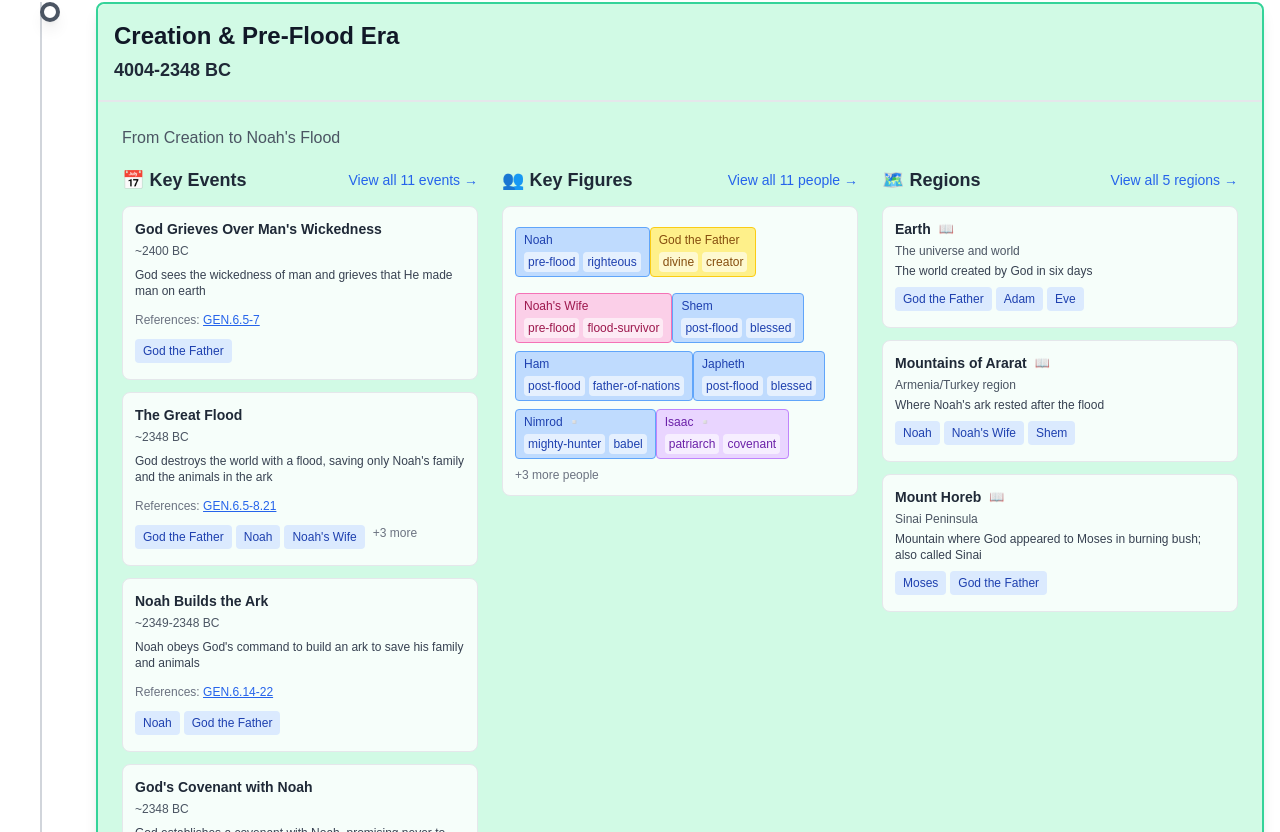
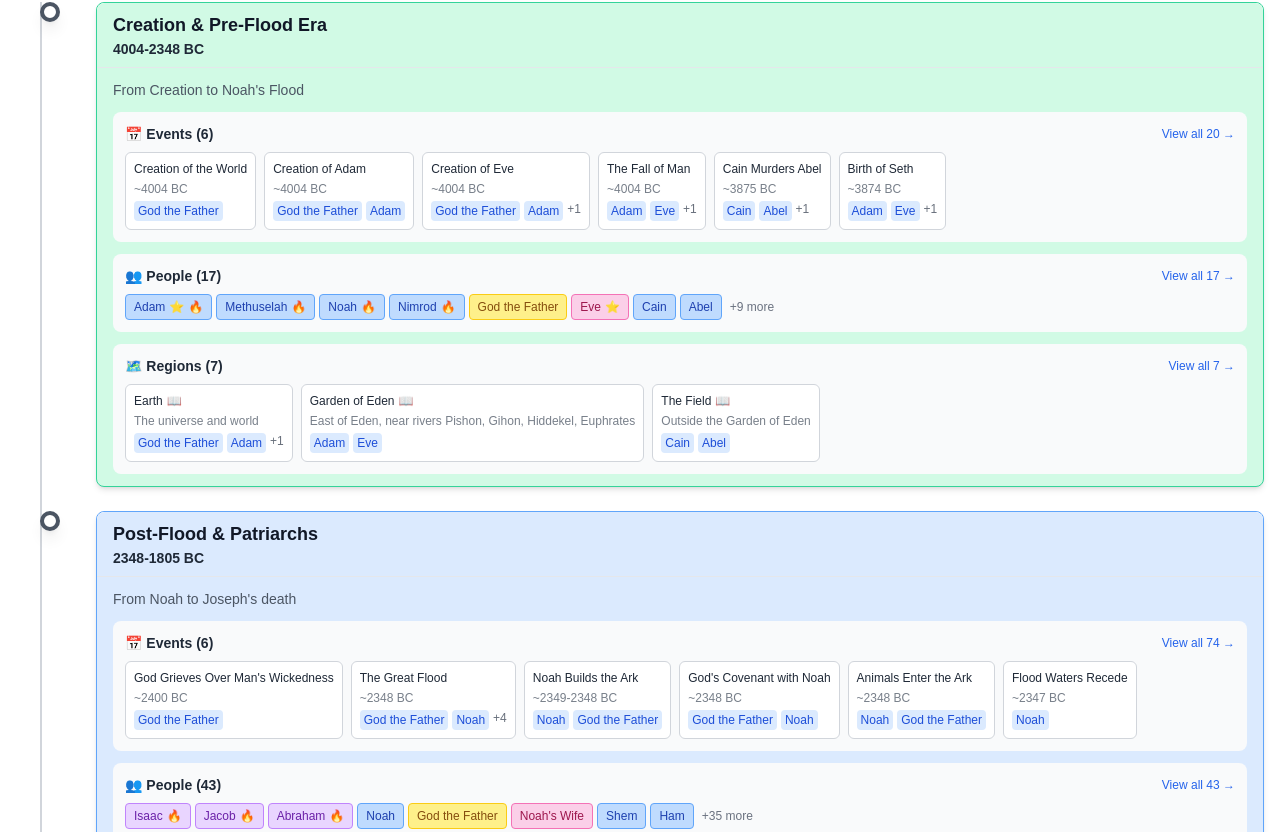
Before and after one commit to Olson3R/bibleannals, a Next.js app: page / in a window 1280 px wide. Shown: the part 688-1520 px from the top of the page. Built offline with nearby package versions, Linux system fonts and the light colour scheme.

Commit message:
Change period layout on timeline

```diff
--- a/app/components/BiblicalTimeline.tsx
+++ b/app/components/BiblicalTimeline.tsx
@@ -698,7 +698,7 @@ export function BiblicalTimeline({
             )
           )
           .map((period, index) => (
-          <article key={index} id={`period-${period.slug}`} className="relative mb-16" aria-labelledby={`period-${period.slug}-heading`}>
+          <article key={index} id={`period-${period.slug}`} className="relative mb-6" aria-labelledby={`period-${period.slug}-heading`}>
             {/* Timeline dot */}
             <div className="absolute left-6 w-5 h-5 bg-white dark:bg-gray-800 border-4 border-gray-600 dark:border-gray-400 rounded-full z-10 shadow-lg" aria-hidden="true"></div>
 
--- a/app/components/timeline/TimelinePeriodCard.tsx
+++ b/app/components/timeline/TimelinePeriodCard.tsx
@@ -6,7 +6,7 @@ import { useEffect } from 'react';
 import { useSearchParams } from 'next/navigation';
 import { NavLink } from '../ui';
 import type { BiblicalPerson, BiblicalEvent, BiblicalRegion, TimelinePeriod } from '../../types/biblical';
-import { getBibleUrl, getRegionStudyUrl, isElementVisible, scrollToElementWithOffset } from '../../utils';
+import { getRegionStudyUrl, isElementVisible, scrollToElementWithOffset } from '../../utils';
 import { getPeriodColors } from '../../utils/color-palette';
 import { isWithinDateRange, parseDate } from '../../utils/date-parsing';
 import { isRelevantToPeriod, getCombinedRelevance } from '../../utils/period-relevance';
@@ -36,7 +36,6 @@ function PersonCard({ person, periodSlug, allPeriods }: { person: BiblicalPerson
   };
 
   const colors = getColorScheme(person);
-  const displayTags = person.tags?.filter(tag => tag !== 'biblical').slice(0, 2) || [];
 
   // Get relevance info for this person in current period
   const relevanceInfo = allPeriods && periodSlug ?
@@ -52,41 +51,24 @@ function PersonCard({ person, periodSlug, allPeriods }: { person: BiblicalPerson
   };
 
   return (
-    <div className="inline-block mb-2">
     <NavLink
       href={`/people/${person.id}?from=timeline&period=${periodSlug || ''}`}
-        className={`block px-2 py-1 rounded border cursor-pointer transition-all duration-200 hover:shadow-md text-xs ${colors.bg} ${colors.border} ${colors.text}`}
+      className={`inline-block px-2 py-1 rounded border cursor-pointer transition-all duration-200 hover:shadow-sm text-xs ${colors.bg} ${colors.border} ${colors.text}`}
       data-person-id={person.id}
     >
-        <div className="flex flex-col">
-          <div className="flex items-center">
+      <div className="flex items-center gap-1">
         <span className="font-medium">{person.name}</span>
-            {person.created && <span className="ml-1 text-orange-600 dark:text-orange-400" title="Created by God">⭐</span>}
-            {person.translated && <span className="ml-1 text-cyan-600 dark:text-cyan-400" title="Translated (taken up without death)">↗️</span>}
+        {person.created && <span className="text-orange-600 dark:text-orange-400" title="Created by God">⭐</span>}
+        {person.translated && <span className="text-cyan-600 dark:text-cyan-400" title="Translated (taken up without death)">↗️</span>}
         {getRelevanceIndicator() && (
           <span
-                className="ml-1"
             title={relevanceInfo ? `${relevanceInfo.reason.replace('-', ' ')} (${Math.round(relevanceInfo.relevance * 100)}% relevance)` : ''}
           >
             {getRelevanceIndicator()}
           </span>
         )}
       </div>
-          {displayTags.length > 0 && (
-            <div className="flex flex-wrap gap-1 mt-1">
-              {displayTags.map((tag, index) => (
-                <span
-                  key={index}
-                  className="px-1 py-0.5 text-xs bg-white bg-opacity-60 dark:bg-black dark:bg-opacity-30 rounded"
-                >
-                  {tag}
-                </span>
-              ))}
-            </div>
-          )}
-        </div>
     </NavLink>
-    </div>
   );
 }
 
@@ -524,11 +506,13 @@ export function TimelinePeriodCard({
   }, [searchParams, periodSlug, periodEvents, relevantRegions]);
 
   return (
-    <div className={`rounded-lg border-2 ${getPeriodColors(period.colorIndex)} shadow-lg mb-8`} data-period-id={periodSlug} id={`period-${periodSlug}`}>
-      {/* Sticky Period Header */}
-      <div className="sticky top-[120px] lg:top-[180px] z-20 bg-white dark:bg-gray-800 border-b-2 border-gray-200 dark:border-gray-700 rounded-t-lg">
-        <div className={`p-4 ${getPeriodColors(period.colorIndex)} rounded-t-lg relative group`}>
-          <h3 className="text-2xl font-bold text-gray-900 dark:text-white mb-1">
+    <div className={`rounded-lg border ${getPeriodColors(period.colorIndex)} shadow-md mb-4`} data-period-id={periodSlug} id={`period-${periodSlug}`}>
+      {/* Compact Period Header */}
+      <div className="sticky top-[120px] lg:top-[180px] z-20 bg-white dark:bg-gray-800 border-b border-gray-200 dark:border-gray-700 rounded-t-lg">
+        <div className={`px-4 py-2 ${getPeriodColors(period.colorIndex)} rounded-t-lg relative group`}>
+          <div className="flex items-center justify-between">
+            <div>
+              <h3 className="text-lg font-bold text-gray-900 dark:text-white">
                 <NavLink
                   href={`/periods/${periodSlug}`}
                   className="text-left hover:text-blue-600 dark:hover:text-blue-400 hover:underline cursor-pointer"
@@ -536,7 +520,8 @@ export function TimelinePeriodCard({
                   {period.name}
                 </NavLink>
               </h3>
-          <p className="text-lg font-semibold text-gray-800 dark:text-gray-100">{period.dateRange}</p>
+              <p className="text-sm font-semibold text-gray-800 dark:text-gray-100">{period.dateRange}</p>
+            </div>
 
             {/* Copy Link Button */}
             <button
@@ -555,102 +540,66 @@ export function TimelinePeriodCard({
                   button.classList.remove('bg-green-100', 'text-green-600');
                 }, 1000);
               }}
-            className="absolute top-2 right-2 w-6 h-6 bg-white dark:bg-gray-800 border border-gray-300 dark:border-gray-600 rounded-full shadow-sm hover:shadow-md transition-all duration-200 opacity-0 group-hover:opacity-100 flex items-center justify-center text-xs text-gray-600 dark:text-gray-300 hover:text-gray-800 dark:hover:text-gray-100"
+              className="w-6 h-6 bg-white dark:bg-gray-800 border border-gray-300 dark:border-gray-600 rounded-full shadow-sm hover:shadow-md transition-all duration-200 opacity-0 group-hover:opacity-100 flex items-center justify-center text-xs text-gray-600 dark:text-gray-300 hover:text-gray-800 dark:hover:text-gray-100"
               title="Copy link to this period on timeline"
             >
               🔗
             </button>
           </div>
         </div>
+      </div>
 
-      {/* Period Content */}
-      <div className="p-6">
-        <p className="text-gray-600 dark:text-gray-300 mb-4">{period.description}</p>
+      {/* Compact Period Content */}
+      <div className="px-4 py-3">
+        <p className="text-sm text-gray-600 dark:text-gray-300 mb-3">{period.description}</p>
 
-        <div className={`grid grid-cols-1 gap-6 ${
-          [showEvents, showPeople, showRegions].filter(Boolean).length === 3 ? 'lg:grid-cols-3' :
-          [showEvents, showPeople, showRegions].filter(Boolean).length === 2 ? 'lg:grid-cols-2' :
-          'lg:grid-cols-1'
-        }`}>
-          {/* Events Column */}
+        <div className="space-y-3">{/* Changed from grid to vertical stacking for more compact layout */}
+          {/* Events Section - Compact Horizontal Layout */}
           {showEvents && (
-            <div>
-              <div className="flex items-center justify-between mb-3">
-                <h4 className="font-bold text-gray-800 dark:text-gray-200 text-lg">📅 Key Events</h4>
+            <div className="bg-gray-50 dark:bg-gray-800/50 rounded-lg p-3">
+              <div className="flex items-center justify-between mb-2">
+                <h4 className="font-semibold text-gray-800 dark:text-gray-200 text-sm">📅 Events ({periodEvents.length})</h4>
                 {allPeriodEvents.length > MAX_EVENTS_DISPLAY && (
                   <button
                     onClick={() => showPeriodEvents(period.name)}
-                    className="text-sm text-blue-600 hover:text-blue-800 hover:underline"
+                    className="text-xs text-blue-600 hover:text-blue-800 hover:underline"
                   >
-                    View all {allPeriodEvents.length} events →
+                    View all {allPeriodEvents.length} →
                   </button>
                 )}
               </div>
-              <div className="space-y-3">
+              <div className="flex flex-wrap gap-2">
                 {periodEvents.map((event) => {
                   const selectedEventId = searchParams.get('selected')?.split(':')[1];
                   const isEventSelected = selectedEventId === event.id;
                   return (
-                    <div key={event.id} className={`rounded-lg p-3 border transition-all duration-200 ${
+                    <div key={event.id} className={`rounded-md p-2 border text-xs transition-all duration-200 cursor-pointer hover:shadow-sm ${
                       isEventSelected
-                        ? 'bg-green-50 dark:bg-green-900/20 border-green-500 dark:border-green-400 shadow-lg ring-2 ring-green-300 dark:ring-green-600'
-                        : 'bg-white dark:bg-gray-800 bg-opacity-80 dark:bg-opacity-90 border-gray-200 dark:border-gray-600'
-                    }`} data-event-id={event.id}>
-                      <h5 className={`font-semibold text-sm mb-1 ${
-                        isEventSelected ? 'text-green-900 dark:text-green-100' : 'text-gray-800 dark:text-gray-200'
+                        ? 'bg-green-100 dark:bg-green-900/30 border-green-400 dark:border-green-500 text-green-800 dark:text-green-200'
+                        : 'bg-white dark:bg-gray-700 border-gray-300 dark:border-gray-600 text-gray-700 dark:text-gray-300 hover:bg-gray-50 dark:hover:bg-gray-600'
+                    }`} data-event-id={event.id} onClick={() => onEventClick(event, periodSlug)}>
+                      <div className={`font-medium mb-1 ${
+                        isEventSelected ? 'text-green-800 dark:text-green-200' : 'text-gray-800 dark:text-gray-200'
                       }`}>
-                        <button
-                          className={`text-left hover:underline cursor-pointer ${
-                            isEventSelected ? 'text-green-900 dark:text-green-100 hover:text-green-700 dark:hover:text-green-200' : 'hover:text-blue-600'
-                          }`}
-                          onClick={() => onEventClick(event, periodSlug)}
-                        >
                         {event.name}
-                        </button>
-                      </h5>
-                      <p className={`text-xs mb-2 ${
-                        isEventSelected ? 'text-green-700 dark:text-green-200' : 'text-gray-600 dark:text-gray-400'
-                      }`}>{event.date}</p>
-                      <p className={`text-xs mb-2 ${
-                        isEventSelected ? 'text-green-800 dark:text-green-300' : 'text-gray-700 dark:text-gray-300'
-                      }`}>{event.description}</p>
-                      {event.references && event.references.length > 0 && (
-                        <div className="mb-2">
-                          <span className="text-xs text-gray-500 dark:text-gray-400">References: </span>
-                          {event.references.slice(0, 2).map((ref, refIndex) => (
-                            <span key={refIndex}>
-                              <a
-                                href={getBibleUrl(ref)}
-                                target="_blank"
-                                rel="noopener noreferrer"
-                                className="text-xs text-blue-600 hover:text-blue-800 underline"
-                              >
-                                {ref.replace('.KJV', '')}
-                              </a>
-                              {refIndex < event.references.slice(0, 2).length - 1 && ', '}
-                            </span>
-                          ))}
-                          {event.references.length > 2 && (
-                            <span className="text-xs text-gray-500 dark:text-gray-400"> +{event.references.length - 2} more</span>
-                          )}
                       </div>
-                      )}
-                      {showPeople && event.participants.length > 0 && (
-                        <div className="flex flex-wrap">
-                          {event.participants.slice(0, 3).map(participantId => {
+                      <div className={`text-xs opacity-75 ${
+                        isEventSelected ? 'text-green-700 dark:text-green-300' : 'text-gray-600 dark:text-gray-400'
+                      }`}>
+                        {event.date}
+                      </div>
+                      {event.participants.length > 0 && (
+                        <div className="flex flex-wrap gap-1 mt-1">
+                          {event.participants.slice(0, 2).map(participantId => {
                             const person = getPersonById(participantId);
                             return person ? (
-                              <NavLink
-                                key={participantId}
-                                href={`/people/${person.id}?from=timeline&period=${periodSlug}`}
-                                className="text-xs bg-blue-100 text-blue-800 px-2 py-1 rounded mr-1 mb-1 hover:bg-blue-200 inline-block"
-                              >
+                              <span key={participantId} className="text-xs bg-blue-100 dark:bg-blue-900/30 text-blue-700 dark:text-blue-300 px-1 py-0.5 rounded">
                                 {person.name}
-                              </NavLink>
+                              </span>
                             ) : null;
                           })}
-                          {event.participants.length > 3 && (
-                            <span className="text-xs text-gray-500 dark:text-gray-400 ml-1">+{event.participants.length - 3} more</span>
+                          {event.participants.length > 2 && (
+                            <span className="text-xs opacity-75">+{event.participants.length - 2}</span>
                           )}
                         </div>
                       )}
@@ -661,22 +610,21 @@ export function TimelinePeriodCard({
             </div>
           )}
 
-          {/* People Column */}
+          {/* People Section - Compact */}
           {showPeople && (
-            <div>
-              <div className="flex items-center justify-between mb-3">
-                <h4 className="font-bold text-gray-800 dark:text-gray-200 text-lg">👥 Key Figures</h4>
+            <div className="bg-gray-50 dark:bg-gray-800/50 rounded-lg p-3">
+              <div className="flex items-center justify-between mb-2">
+                <h4 className="font-semibold text-gray-800 dark:text-gray-200 text-sm">👥 People ({allParticipants.size})</h4>
                 {allParticipants.size > MAX_PEOPLE_DISPLAY && (
                   <button
                     onClick={() => showPeriodPeople(period.name)}
-                    className="text-sm text-blue-600 hover:text-blue-800 hover:underline"
+                    className="text-xs text-blue-600 hover:text-blue-800 hover:underline"
                   >
-                    View all {allParticipants.size} people →
+                    View all {allParticipants.size} →
                   </button>
                 )}
               </div>
-              <div className="bg-white dark:bg-gray-800 bg-opacity-80 dark:bg-opacity-90 rounded-lg p-3 border border-gray-200 dark:border-gray-600">
-                <div className="space-y-2">
+              <div className="flex flex-wrap gap-1">
                 {displayedParticipants.map(participantId => {
                   const person = getPersonById(participantId);
                   return person ? (
@@ -684,78 +632,69 @@ export function TimelinePeriodCard({
                   ) : null;
                 })}
                 {!hasAdvancedFilters && allParticipants.size > MAX_PEOPLE_DISPLAY && (
-                    <p className="text-xs text-gray-500 dark:text-gray-400 mt-2">+{allParticipants.size - MAX_PEOPLE_DISPLAY} more people</p>
+                  <span className="text-xs text-gray-500 dark:text-gray-400 self-center ml-1">+{allParticipants.size - MAX_PEOPLE_DISPLAY} more</span>
                 )}
-                </div>
               </div>
             </div>
           )}
 
-          {/* Regions Column */}
+          {/* Regions Section - Compact */}
           {showRegions && (
-            <div>
-              <div className="flex items-center justify-between mb-3">
-                <h4 className="font-bold text-gray-800 dark:text-gray-200 text-lg">🗺️ Regions</h4>
+            <div className="bg-gray-50 dark:bg-gray-800/50 rounded-lg p-3">
+              <div className="flex items-center justify-between mb-2">
+                <h4 className="font-semibold text-gray-800 dark:text-gray-200 text-sm">🗺️ Regions ({allRelevantRegions.length})</h4>
                 {allRelevantRegions.length > MAX_REGIONS_DISPLAY && (
                   <button
                     onClick={() => showPeriodRegions(period.name)}
-                    className="text-sm text-blue-600 hover:text-blue-800 hover:underline"
+                    className="text-xs text-blue-600 hover:text-blue-800 hover:underline"
                   >
-                    View all {allRelevantRegions.length} regions →
+                    View all {allRelevantRegions.length} →
                   </button>
                 )}
               </div>
-              <div className="space-y-3">
+              <div className="flex flex-wrap gap-2">
                 {relevantRegions.map(region => {
                   const selectedRegionId = searchParams.get('selected')?.split(':')[1];
                   const isRegionSelected = selectedRegionId === region.id;
                   return (
-                    <div key={region.id} className={`rounded-lg p-3 border transition-all duration-200 ${
+                    <div key={region.id} className={`rounded-md p-2 border text-xs transition-all duration-200 cursor-pointer hover:shadow-sm ${
                       isRegionSelected
-                        ? 'bg-purple-50 dark:bg-purple-900/20 border-purple-500 dark:border-purple-400 shadow-lg ring-2 ring-purple-300 dark:ring-purple-600'
-                        : 'bg-white dark:bg-gray-800 bg-opacity-80 dark:bg-opacity-90 border-gray-200 dark:border-gray-600'
-                    }`} data-region-id={region.id}>
-                      <h5 className={`font-semibold text-sm mb-1 flex items-center gap-2 ${
-                        isRegionSelected ? 'text-purple-900 dark:text-purple-100' : 'text-gray-800 dark:text-gray-200'
+                        ? 'bg-purple-100 dark:bg-purple-900/30 border-purple-400 dark:border-purple-500 text-purple-800 dark:text-purple-200'
+                        : 'bg-white dark:bg-gray-700 border-gray-300 dark:border-gray-600 text-gray-700 dark:text-gray-300 hover:bg-gray-50 dark:hover:bg-gray-600'
+                    }`} data-region-id={region.id} onClick={() => onRegionClick(region, periodSlug)}>
+                      <div className={`font-medium mb-1 flex items-center gap-1 ${
+                        isRegionSelected ? 'text-purple-800 dark:text-purple-200' : 'text-gray-800 dark:text-gray-200'
                       }`}>
-                        <button
-                          className={`text-left hover:underline cursor-pointer ${
-                            isRegionSelected ? 'text-purple-900 dark:text-purple-100 hover:text-purple-700 dark:hover:text-purple-200' : 'hover:text-blue-600'
-                          }`}
-                          onClick={() => onRegionClick(region, periodSlug)}
-                        >
                         {region.name}
-                        </button>
                         <a
                           href={getRegionStudyUrl(region.name)}
                           target="_blank"
                           rel="noopener noreferrer"
                           className="text-blue-600 hover:text-blue-800 text-xs"
                           title="Study this region in the Bible"
+                          onClick={(e) => e.stopPropagation()}
                         >
                           📖
                         </a>
-                      </h5>
-                      <p className={`text-xs mb-1 ${
-                        isRegionSelected ? 'text-purple-700 dark:text-purple-200' : 'text-gray-600 dark:text-gray-400'
-                      }`}>{region.location}</p>
-                      <p className={`text-xs mb-2 ${
-                        isRegionSelected ? 'text-purple-800 dark:text-purple-300' : 'text-gray-700 dark:text-gray-300'
-                      }`}>{region.description}</p>
-                      {showPeople && region.notable_people.length > 0 && (
-                        <div className="flex flex-wrap">
-                          {region.notable_people.slice(0, 3).map(personId => {
+                      </div>
+                      <div className={`text-xs opacity-75 ${
+                        isRegionSelected ? 'text-purple-700 dark:text-purple-300' : 'text-gray-600 dark:text-gray-400'
+                      }`}>
+                        {region.location}
+                      </div>
+                      {region.notable_people.length > 0 && (
+                        <div className="flex flex-wrap gap-1 mt-1">
+                          {region.notable_people.slice(0, 2).map(personId => {
                             const person = getPersonById(personId);
                             return person ? (
-                              <NavLink
-                                key={personId}
-                                href={`/people/${person.id}?from=timeline&period=${periodSlug}`}
-                                className="text-xs bg-blue-100 text-blue-800 px-2 py-1 rounded mr-1 mb-1 hover:bg-blue-200 inline-block"
-                              >
+                              <span key={personId} className="text-xs bg-blue-100 dark:bg-blue-900/30 text-blue-700 dark:text-blue-300 px-1 py-0.5 rounded">
                                 {person.name}
-                              </NavLink>
+                              </span>
                             ) : null;
                           })}
+                          {region.notable_people.length > 2 && (
+                            <span className="text-xs opacity-75">+{region.notable_people.length - 2}</span>
+                          )}
                         </div>
                       )}
                     </div>
--- a/app/data/timeline-periods.ts
+++ b/app/data/timeline-periods.ts
@@ -70,7 +70,7 @@ export const timelinePeriods: TimelinePeriod[] = [
   {
     name: "Intertestamental Period",
     slug: "intertestamental-period",
-    dateRange: "430-6 BC",
+    dateRange: "430-5 BC",
     description: "Between Old and New Testaments",
     colorIndex: 8, // Slate - Silent Period
     primaryBooks: ["Historical period between testaments - no canonical biblical books"]
@@ -78,7 +78,7 @@ export const timelinePeriods: TimelinePeriod[] = [
   {
     name: "New Testament Era",
     slug: "new-testament-era",
-    dateRange: "6 BC-60 AD",
+    dateRange: "4 BC-60 AD",
     description: "Life of Christ and early church",
     colorIndex: 9, // Teal - New Testament & Life
     primaryBooks: ["Matthew", "Mark", "Luke", "John", "Acts", "Romans", "1-2 Corinthians", "Galatians", "Ephesians", "Philippians", "Colossians", "1-2 Thessalonians", "1-2 Timothy", "Titus", "Philemon", "Hebrews", "James", "1-2 Peter", "1-3 John", "Jude", "Revelation"]
--- a/app/utils/period-relevance.ts
+++ b/app/utils/period-relevance.ts
@@ -1,5 +1,5 @@
 import type { BiblicalPerson, BiblicalEvent, BiblicalRegion, TimelinePeriod, PeriodRelevance } from '../types/biblical';
-import { parseDate } from './date-parsing';
+import { parseDate, parseDateRange } from './date-parsing';
 
 /**
  * Calculate temporal distance between an entity date and a period
@@ -10,31 +10,19 @@ const calculateTemporalDistance = (entityDate: string, period: TimelinePeriod):
   const parsedEntityDate = parseDate(entityDate);
   if (parsedEntityDate === null) return Infinity;
 
-  // Parse period date range
-  const periodRange = period.dateRange;
-  const rangeParts = periodRange.split('-').map(part => part.trim());
+  // Parse period date range using proper date range parser
+  const { startYear, endYear } = parseDateRange(period.dateRange);
 
-  let periodStart: number | null = null;
-  let periodEnd: number | null = null;
-
-  if (rangeParts.length >= 2) {
-    periodStart = parseDate(rangeParts[0]);
-    periodEnd = parseDate(rangeParts[1]);
-  } else if (rangeParts.length === 1) {
-    periodStart = parseDate(rangeParts[0]);
-    periodEnd = periodStart;
-  }
-
-  if (periodStart === null || periodEnd === null) return Infinity;
+  if (startYear === null || endYear === null) return Infinity;
 
   // Return 0 if within period, otherwise minimum distance to period boundaries
-  if (parsedEntityDate >= periodStart && parsedEntityDate <= periodEnd) {
+  if (parsedEntityDate >= startYear && parsedEntityDate <= endYear) {
     return 0;
   }
 
   return Math.min(
-    Math.abs(parsedEntityDate - periodStart),
-    Math.abs(parsedEntityDate - periodEnd)
+    Math.abs(parsedEntityDate - startYear),
+    Math.abs(parsedEntityDate - endYear)
   );
 };
 
```
Lines whose indentation alone changed are shown as unchanged.
